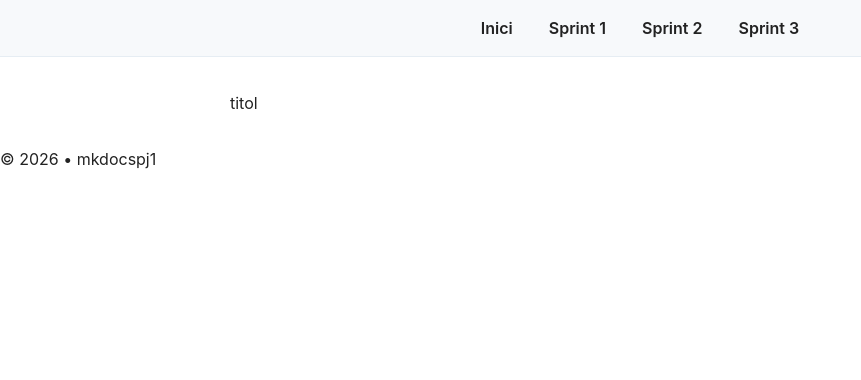
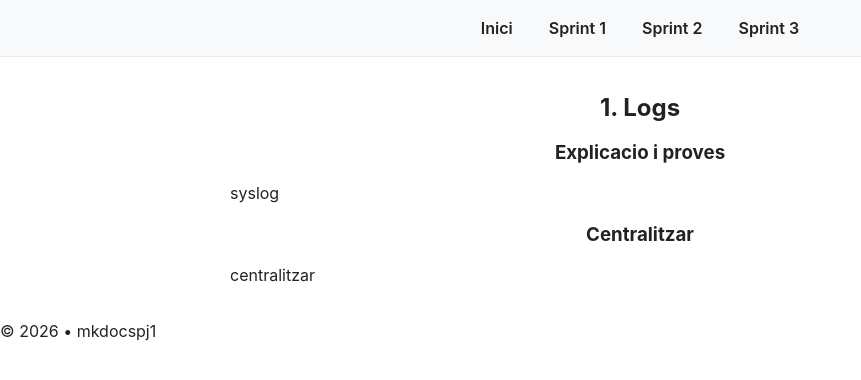
Before and after one commit to vallesune/mkdocspj1, a Jekyll site: the page built from projecte1/sprint5.md, in a window 1280 px wide. Shown: the top 380 px of the page, without its empty margins (0-861 px from the left). Built offline with Jekyll 4.4.1, drawn with Linux system fonts in a browser that asks for light colours; our own code applies the rules of GitHub Pages for plain Markdown files.

Commit message:
Update sprint5.md

```diff
--- a/projecte1/sprint5.md
+++ b/projecte1/sprint5.md
@@ -1 +1,15 @@
-titol
+---
+layout: default
+title: "Sprint 5.Logs"
+permalink: projecte1/sprint3/
+---
+
+## 1. Logs
+
+### Explicacio i proves
+
+syslog
+
+### Centralitzar
+
+centralitzar
```
